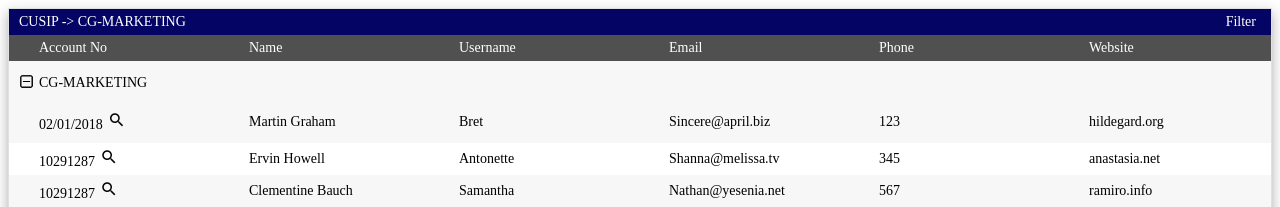
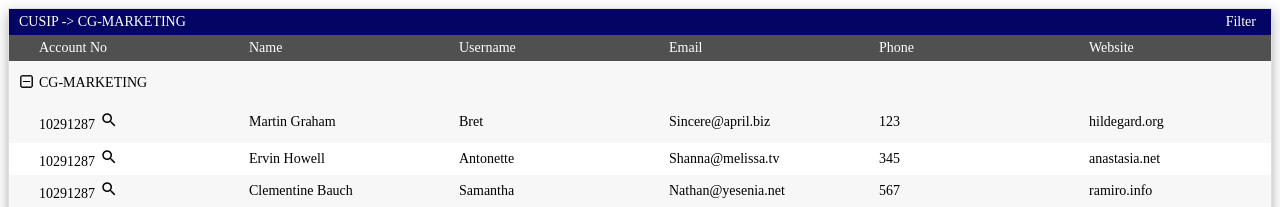
Before and after one commit to AsdoshDev/gsrTable, an Angular app: page / in a window 1280 px wide. Shown: the top 207 px of the page. Built offline with nearby package versions, Linux system fonts and the light colour scheme.

Commit message:
scrollbar styling

```diff
--- a/src/app/app.component.ts
+++ b/src/app/app.component.ts
@@ -27,10 +27,10 @@ export class AppComponent {
     { attrName: "phone", colName: "Phone", filterBy: 'number', inputType: "dropdown", dropdownValues: [123, 345, 999, 567],filterValue:""},
     { attrName: "website", colName: "Website", filterBy: 'string', inputType: "text",filterValue:"" },
     { attrName: "amount", colName: "Amount", filterBy: 'number', inputType: "text",filterValue:"" },
-    {attrName:"test2",colName:"Website",filterBy:'string'},
-    {attrName:"test3",colName:"Website",filterBy:'string'},
-    {attrName:"test4",colName:"Website",filterBy:'string'},
-    {attrName:"test5",colName:"Website",filterBy:'string'},
+    {attrName:"test2",colName:"Website",filterBy:'string', inputType: "text",filterValue:"" },
+    {attrName:"test3",colName:"Website",filterBy:'string', inputType: "text",filterValue:"" },
+    {attrName:"test4",colName:"Website",filterBy:'string', inputType: "text",filterValue:"" },
+    {attrName:"test5",colName:"Website",filterBy:'string', inputType: "text",filterValue:"" },
   ]};
   log(val) { console.log(val); }
 
--- a/src/app/components/modal/modal.component.html
+++ b/src/app/components/modal/modal.component.html
@@ -1,9 +1,9 @@
   <div class="backdrop" ></div>
   <div id="printableArea" class="gsr-modal-container">
     <div class="gsr-modal-dialog">
-      <div class="gsr-modal-title">{{account.title}}<span class="gsr-link print-option" (click)="printDiv('printableArea')">Print</span></div>
+      <div class="gsr-modal-title">{{account.type}}<span class="gsr-link print-option" (click)="printDiv('printableArea')">Print</span></div>
       <div  class="gsr-modal-content">
-          <div class="columnWrapper" *ngFor="let rec of generateArray(account)">
+          <div class="columnWrapper" *ngFor="let rec of generateArray(account.details)">
             <div class="gsr-modal-content-column column-label">{{rec.key}}</div><div class="gsr-modal-content-column"> {{rec.value}}</div>
           </div>
     </div>
--- a/src/app/services/table-data.service.ts
+++ b/src/app/services/table-data.service.ts
@@ -9,7 +9,7 @@ data =
    id : "CUSIP",
    "companies" : [{"company":"CG-MARKETING", "shares" : [
     {
-      "id": "02/01/2018",
+      "id": "10291287",
       "name": "Martin Graham",
       "username": "Bret",
       "email": "Sincere@april.biz",
@@ -780,7 +780,7 @@ data =
 }
 
 
-account = {
+account = {type:'Account Details', details : {
  "id": "10291287",
  "name": "Ervin Howell",
  "username": "Antonette",
@@ -795,7 +795,7 @@ account = {
  "catchPhrase": "Multi-tiered zero tolerance productivity",
  "bs": "transition cutting-edge web services",
  "blockchain" : "propels java"
-}
+}}
 
   rooturl:string = "https://jsonplaceholder.typicode.com/users";
 
--- a/src/styles.css
+++ b/src/styles.css
@@ -1,6 +1,10 @@
+
+
 
 
 /* You can add global styles to this file, and also import other style files */
+
+
 
 
 .gsr-row.filter{
@@ -141,3 +145,33 @@
 /* .gsr-table-scroller .gsr-row .gsr-column{
     border:1px solid #fff;
 } */
+
+
+
+
+/* scrollbar*/
+
+/* Let's get this party started */
+::-webkit-scrollbar,::-webkit-scrollbar:horizontal {
+  width: 12px;
+  height:12px;
+  background: rgba(161, 161, 161, 0.2);
+}
+
+/* Track */
+::-webkit-scrollbar-track {
+  -webkit-box-shadow: inset 0 0 6px rgba(173, 172, 172, 0.3);
+  -webkit-border-radius: 10px;
+  border-radius: 10px;
+}
+
+/* Handle */
+::-webkit-scrollbar-thumb {
+  background: rgba(161, 161, 161, 0.8);
+  -webkit-box-shadow: inset 0 0 6px rgba(201, 200, 200, 0.5);
+}
+::-webkit-scrollbar-thumb:window-inactive {
+background: rgba(44, 44, 44, 0.4);
+}
+
+/*scrollbar*/
```
